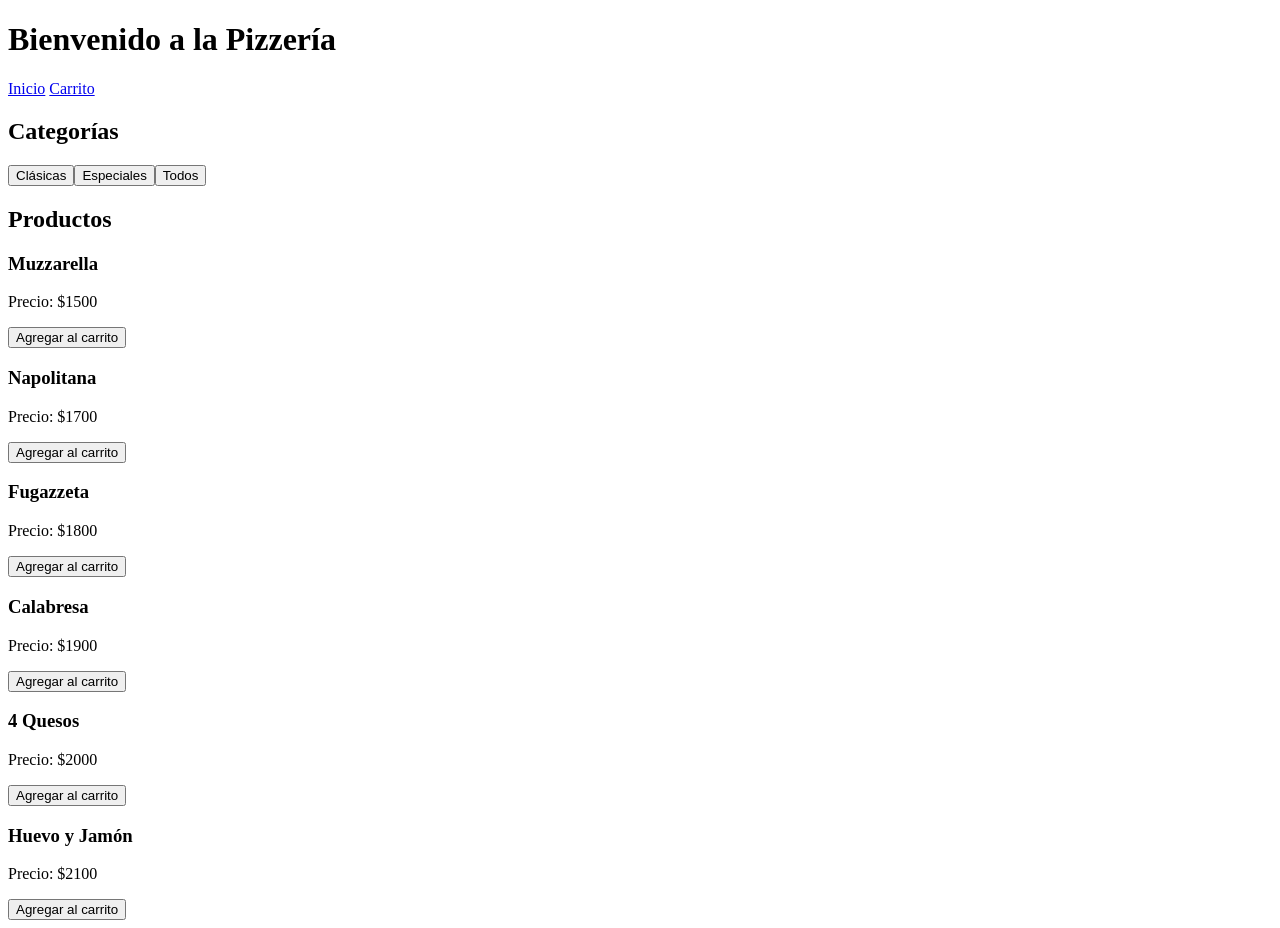
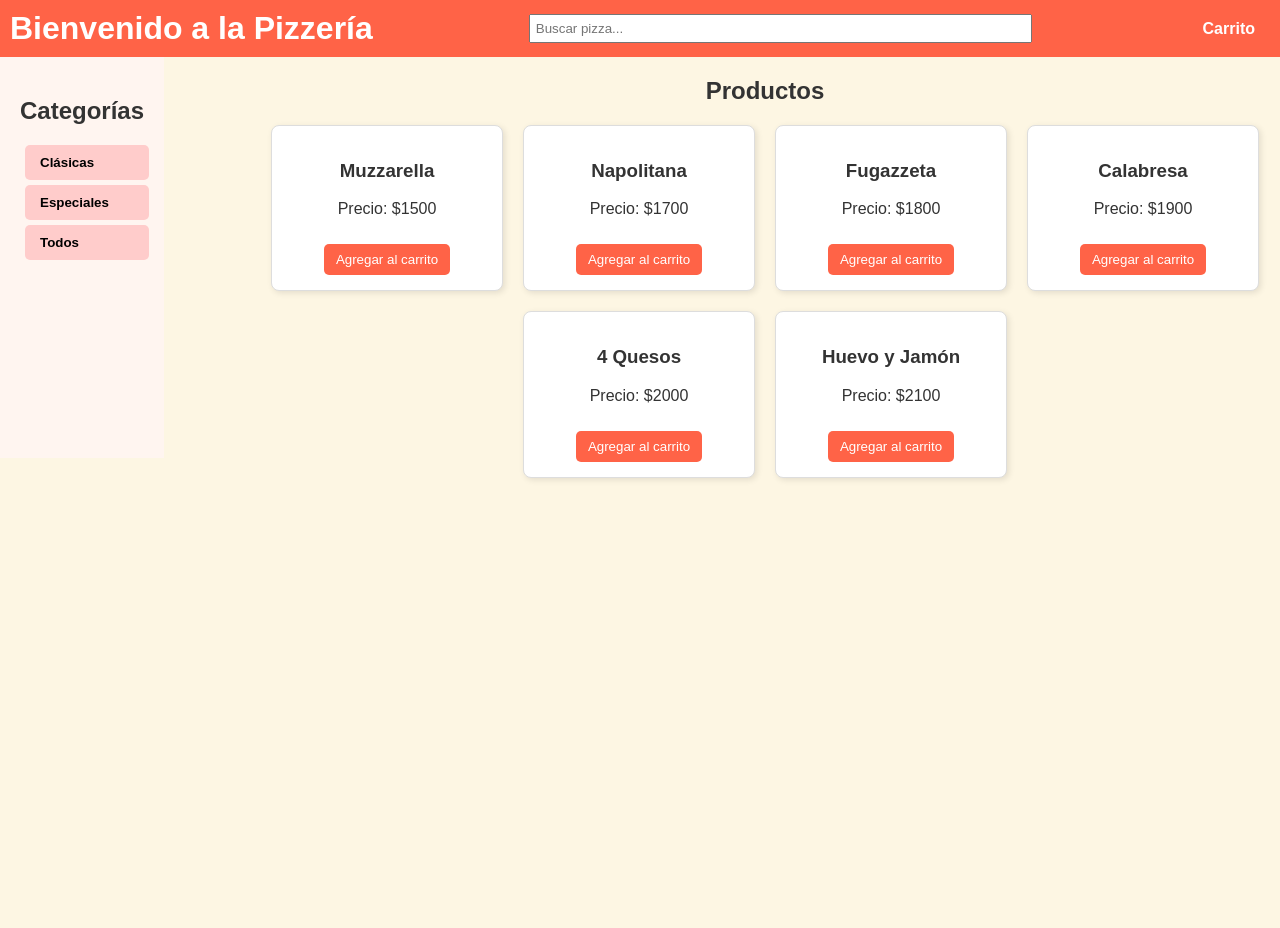
Before and after one commit to JohnTheMano/ProgramacionIII_Parcial1, a website built with Vite: page src/pages/store/home/home.html in a window 1280 px wide. After the commit the page ends 800 px from the top, so only its background shows below. Built offline with nearby package versions, Linux system fonts and the light colour scheme.

Commit message:
agrega layout con sidebar de categorias a la izquierda

```diff
--- a/src/pages/store/home/home.html
+++ b/src/pages/store/home/home.html
@@ -5,31 +5,37 @@
   <meta charset="UTF-8">
   <meta name="viewport" content="width=device-width, initial-scale=1.0">
   <title>Tienda de Pizzas - Home</title>
-  <link rel="stylesheet" href="../../../style.css"> <!-- tu CSS general -->
+  <link rel="stylesheet" href="../../../style.css">
 </head>
 
 <body>
 
-  <header>
+  <header class="header">
     <h1>Bienvenido a la Pizzería</h1>
+
+    <div class="search">
+      <input type="text" placeholder="Buscar pizza...">
+    </div>
+
     <nav>
-      <a href="../../../index.html">Inicio</a>
       <a href="../cart/cart.html">Carrito</a>
     </nav>
   </header>
 
+  <!-- NUEVO CONTENEDOR -->
+  <div class="layout">
+    <nav>
       <section id="filtros">
         <h2>Categorías</h2>
-
-    <!-- Aquí se van a crear los botones de cada categoría desde home.ts -->
         <div id="categorias"></div>
       </section>
+    </nav>
 
     <main>
       <h2>Productos</h2>
-    <!-- Aquí se van a mostrar los productos desde home.ts -->
       <div id="productos"></div>
     </main>
+  </div>
 
   <script type="module" src="./home.ts"></script>
 </body>
--- a/src/pages/store/home/home.ts
+++ b/src/pages/store/home/home.ts
@@ -9,6 +9,11 @@ const mostrarProductos = (productos: Producto[]) => {
     if (!contenedor) return;
     contenedor.innerHTML = "";
 
+    // Agregado por si una busqueda no arroja resultados
+    if (productos.length === 0) {
+        contenedor.innerHTML = "<p>No se encontraron productos</p>";
+        return;
+    }
     productos.forEach((p: Producto) => {
         const div = document.createElement("div");
         div.className = "producto";
@@ -50,3 +55,15 @@ if (contenedorCategorias) {
     btnTodos.addEventListener("click", () => mostrarProductos(PRODUCTS));
     contenedorCategorias.appendChild(btnTodos);
 }
+
+//BÚSQUEDA por nombre
+const inputBusqueda = document.querySelector(".search input") as HTMLInputElement;
+inputBusqueda.addEventListener("input", () => {
+    const texto = inputBusqueda.value.toLowerCase();
+
+    const filtrados = PRODUCTS.filter(p =>
+        p.nombre.toLowerCase().includes(texto)
+    );
+
+    mostrarProductos(filtrados);
+});
--- a/src/style.css
+++ b/src/style.css
@@ -0,0 +1,130 @@
+/* ======= Estilo general ======= */
+
+.header {
+    display: flex;
+    align-items: center;
+    justify-content: space-between;
+    padding: 10px;
+}
+
+/* Para que el buscador quede en el medio */
+.search {
+    flex: 1;
+    display: flex;
+    justify-content: center;
+}
+
+.search input {
+    width: 60%;
+    padding: 5px;
+}
+
+/* Opcional: que el título no se estire raro */
+.header h1 {
+    margin: 0;
+}
+
+/* El nav queda automáticamente a la derecha */
+nav {
+    display: flex;
+    gap: 10px;
+}
+
+body {
+    font-family: Arial, sans-serif;
+    margin: 0;
+    padding: 0;
+    background-color: #fdf6e3;
+    color: #333;
+}
+
+h1, h2 {
+    text-align: center;
+}
+
+/* ======= Header ======= */
+header {
+    background-color: #ff6347;
+    color: white;
+    padding: 20px 0;
+}
+
+header nav a {
+    color: white;
+    text-decoration: none;
+    margin: 0 15px;
+    font-weight: bold;
+}
+
+header nav a:hover {
+    text-decoration: underline;
+}
+
+/* ======= Sección de filtros ======= */
+#filtros {
+    padding: 20px;
+    background-color: #fff5f0;
+    margin-bottom: 20px;
+}
+
+#categorias button {
+    display: flex;
+    margin: 5px;
+    padding: 10px 15px;
+    box-sizing: border-box;
+    width: 100%;
+    border: none;
+    border-radius: 5px;
+    background-color: #ffcccb;
+    cursor: pointer;
+    font-weight: bold;
+}
+
+#categorias button:hover {
+    background-color: #ff9999;
+}
+
+/* ======= Sección de productos ======= */
+#productos {
+    display: flex;
+    flex-wrap: wrap;
+    justify-content: center;
+    gap: 20px;
+}
+
+.producto {
+    background-color: #fff;
+    border: 1px solid #ddd;
+    padding: 15px;
+    width: 200px;
+    border-radius: 8px;
+    text-align: center;
+    box-shadow: 2px 2px 6px rgba(0,0,0,0.1);
+}
+
+.producto button {
+    margin-top: 10px;
+    padding: 8px 12px;
+    border: none;
+    border-radius: 5px;
+    background-color: #ff6347;
+    color: white;
+    cursor: pointer;
+}
+
+.producto button:hover {
+    background-color: #e5533d;
+}
+
+/* ======= LAYOUT (LO NUEVO) ======= */
+.layout {
+    display: flex;
+}
+
+.layout nav {
+    width: 250px;
+}
+
+.layout main {
+    flex: 1;
+}
--- a/vite.config.ts
+++ b/vite.config.ts
@@ -6,7 +6,7 @@ export default defineConfig({
     rollupOptions: {
       input: {
         //d:aplicaion/dist/
-        index: resolve(__dirname, "index.html"),
+        // index: resolve(__dirname, "index.html"),
         // login: resolve(__dirname, "src/pages/auth/login/login.html"),
         // registro: resolve(__dirname, "src/pages/auth/registro/registro.html"),
         // adminHome: resolve(__dirname, "src/pages/admin/home/home.html"),
```
Also changed, not shown: index.html (+1 -1 lines), src/cart.css (added, +42 -0 lines), src/pages/store/cart/cart.html (+1 -1 lines). Lines whose indentation alone changed are shown as unchanged.
